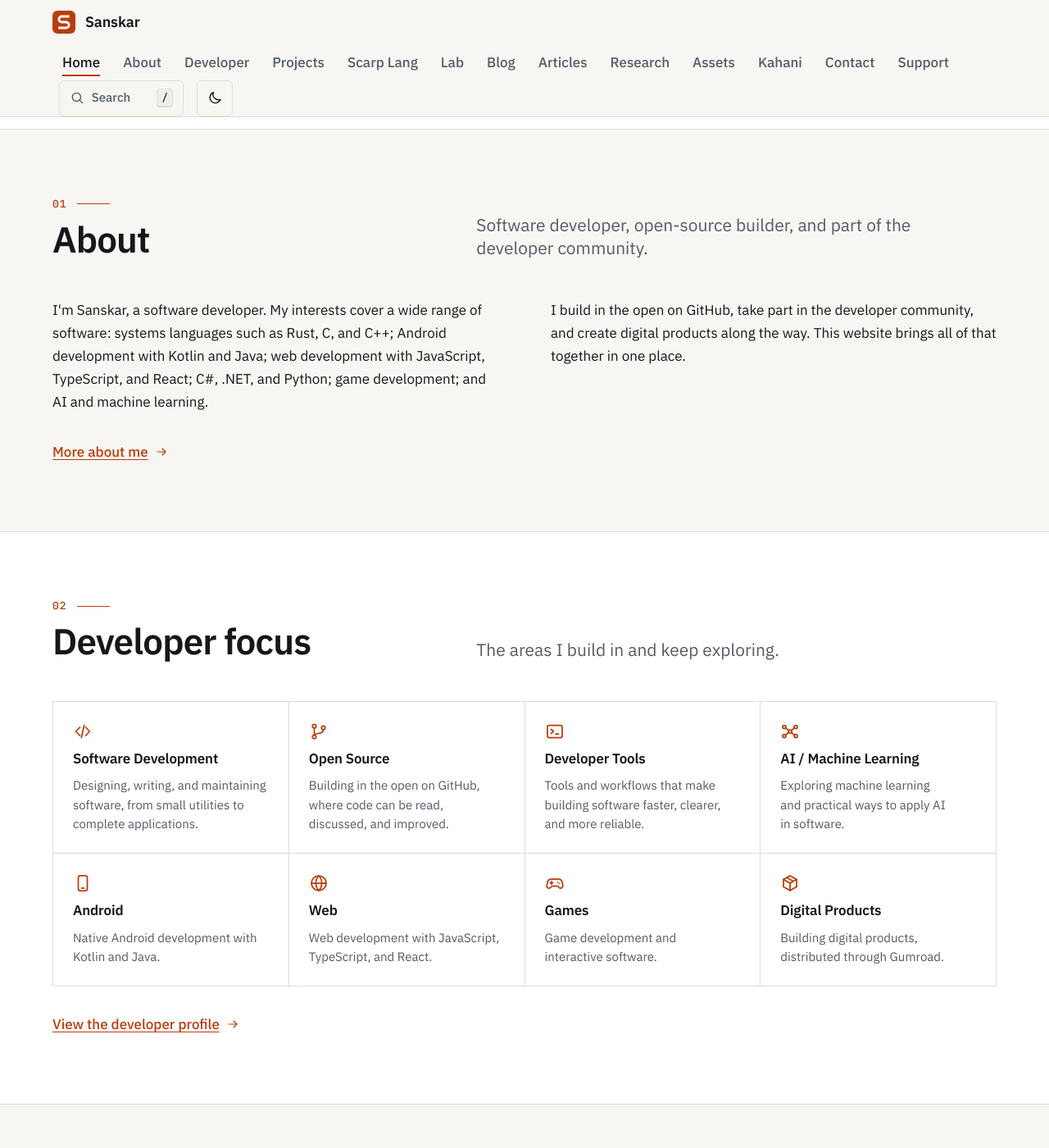
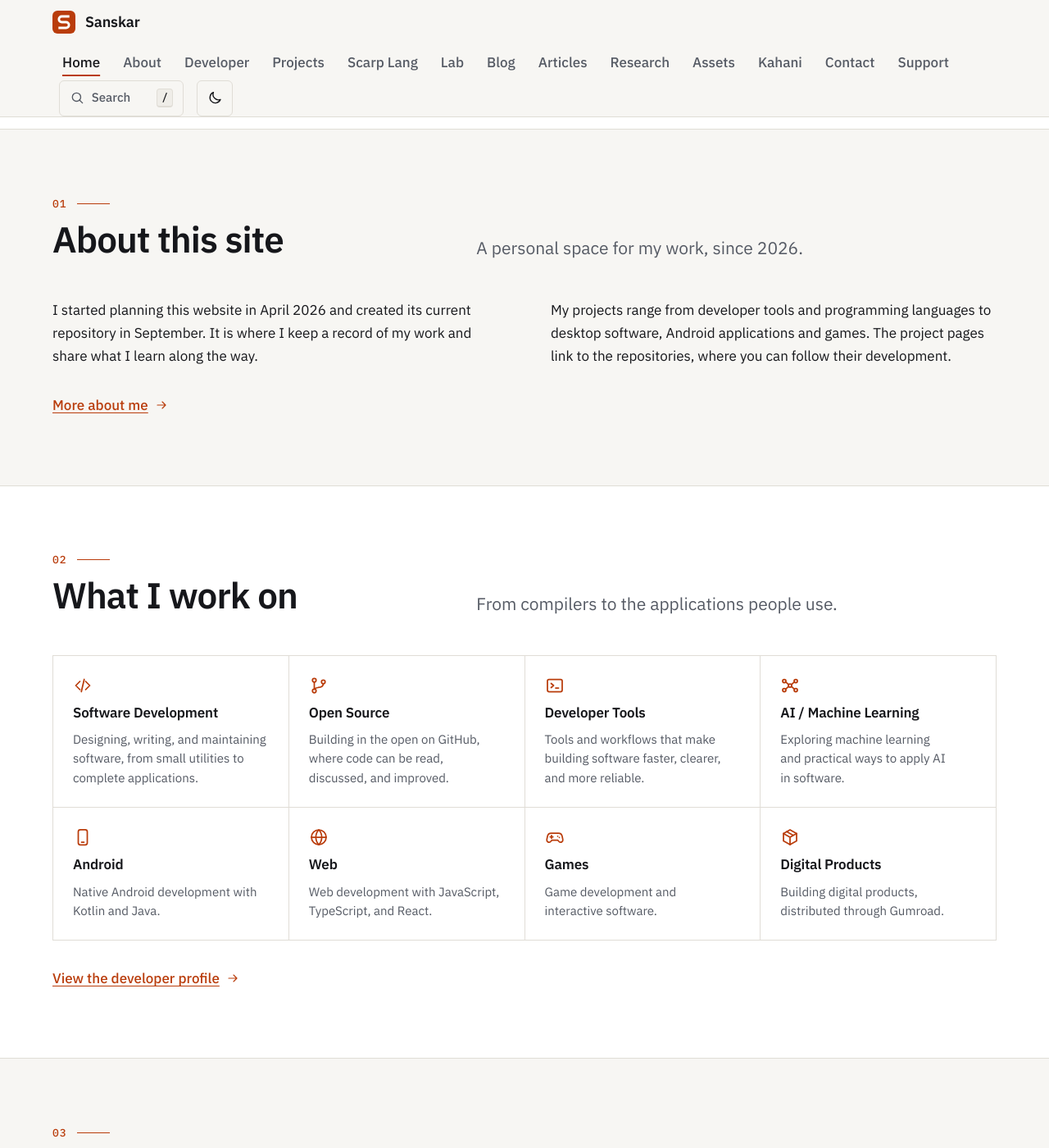
Before and after one commit to sanskarIN/sanskarIN.github.io, a Jekyll site: the page built from index.html, in a window 1280 px wide and 1400 px high, scrolled down 1546 px. Shown: the whole window at 82% size. Built offline with Jekyll 4.4.1, drawn with Linux system fonts in a browser that asks for light colours; some of the changed text lies outside the part shown.

Commit message:
Refine _includes/generated/home-sections.html

```diff
--- a/_includes/generated/home-sections.html
+++ b/_includes/generated/home-sections.html
@@ -2,12 +2,12 @@
 <section class="section">
   <div class="container">
     <div class="section-header">
-      <h2 class="section-title"><span class="section-title__index" aria-hidden="true">01</span>About</h2>
-      <p class="section-header__lead">Software developer, open-source builder, and part of the developer community.</p>
+      <h2 class="section-title"><span class="section-title__index" aria-hidden="true">01</span>About this site</h2>
+      <p class="section-header__lead">A personal space for my work, since 2026.</p>
     </div>
     <div class="split">
-      <p>I&#x27;m Sanskar, a software developer. My interests cover a wide range of software: systems languages such as Rust, C, and C++; Android development with Kotlin and Java; web development with JavaScript, TypeScript, and React; C#, .NET, and Python; game development; and AI and machine learning.</p>
-      <p>I build in the open on GitHub, take part in the developer community, and create digital products along the way. This website brings all of that together in one place.</p>
+      <p>I started planning this website in April 2026 and created its current repository in September. It is where I keep a record of my work and share what I learn along the way.</p>
+      <p>My projects range from developer tools and programming languages to desktop software, Android applications and games. The project pages link to the repositories, where you can follow their development.</p>
     </div>
     <p class="section-footer">{% include link.html url="/about/" label="More about me" class="text-link" arrow=true %}</p>
   </div>
@@ -16,8 +16,8 @@
 <section class="section section--surface">
   <div class="container">
     <div class="section-header">
-      <h2 class="section-title"><span class="section-title__index" aria-hidden="true">02</span>Developer focus</h2>
-      <p class="section-header__lead">The areas I build in and keep exploring.</p>
+      <h2 class="section-title"><span class="section-title__index" aria-hidden="true">02</span>What I work on</h2>
+      <p class="section-header__lead">From compilers to the applications people use.</p>
     </div>
     <ul class="feature-grid feature-grid--4" role="list">
       {%- for area in site.data.focus %}
@@ -35,8 +35,8 @@
 <section class="section">
   <div class="container">
     <div class="section-header">
-      <h2 class="section-title"><span class="section-title__index" aria-hidden="true">03</span>Technologies</h2>
-      <p class="section-header__lead">Languages, frameworks, and tools across my work and interests.</p>
+      <h2 class="section-title"><span class="section-title__index" aria-hidden="true">03</span>Tools and languages</h2>
+      <p class="section-header__lead">The technology behind my projects.</p>
     </div>
     {% include tech-list.html %}
   </div>
@@ -45,8 +45,8 @@
 <section class="section section--surface">
   <div class="container">
     <div class="section-header">
-      <h2 class="section-title"><span class="section-title__index" aria-hidden="true">04</span>Open source</h2>
-      <p class="section-header__lead">I publish code on GitHub, where it can be read, discussed, and improved in the open.</p>
+      <h2 class="section-title"><span class="section-title__index" aria-hidden="true">04</span>Selected projects</h2>
+      <p class="section-header__lead">Browse the source, releases and ongoing work.</p>
     </div>
     {%- assign gh = site.data.github %}
     {%- if gh and gh.featured.size > 0 %}
@@ -82,7 +82,7 @@
   <div class="container">
     <div class="section-header">
       <h2 class="section-title"><span class="section-title__index" aria-hidden="true">05</span>Blog</h2>
-      <p class="section-header__lead">Posts and images from me and from visitors. Anyone can write one.</p>
+      <p class="section-header__lead">Notes, tutorials and contributions from readers.</p>
     </div>
     {%- if site.posts.size > 0 %}
     <ul class="post-list">
@@ -100,8 +100,8 @@
 <section class="section section--surface">
   <div class="container">
     <div class="section-header">
-      <h2 class="section-title"><span class="section-title__index" aria-hidden="true">06</span>Developer community</h2>
-      <p class="section-header__lead">Places to follow along, read, and talk about software.</p>
+      <h2 class="section-title"><span class="section-title__index" aria-hidden="true">06</span>Elsewhere on the web</h2>
+      <p class="section-header__lead">Find my other profiles and technical discussions.</p>
     </div>
     {% include profile-list.html items=site.data.social.community variant="card" class="link-grid" %}
   </div>
@@ -110,8 +110,8 @@
 <section class="section">
   <div class="container">
     <div class="section-header">
-      <h2 class="section-title"><span class="section-title__index" aria-hidden="true">07</span>Support &amp; digital products</h2>
-      <p class="section-header__lead">If my work is useful to you, you can support it directly or browse my digital products.</p>
+      <h2 class="section-title"><span class="section-title__index" aria-hidden="true">07</span>Support and products</h2>
+      <p class="section-header__lead">Ways to support my work or explore my digital products.</p>
     </div>
     {% include profile-list.html group="products" variant="card" class="link-grid" %}
   </div>
@@ -120,8 +120,8 @@
 <section class="section section--surface">
   <div class="container">
     <div class="section-header">
-      <h2 class="section-title"><span class="section-title__index" aria-hidden="true">08</span>Contact</h2>
-      <p class="section-header__lead">Email is the best way to reach me: business addresses for professional inquiries, and the support address for help.</p>
+      <h2 class="section-title"><span class="section-title__index" aria-hidden="true">08</span>Get in touch</h2>
+      <p class="section-header__lead">For project questions, professional inquiries or support.</p>
     </div>
     <div class="contact-grid">
       {% include contact-card.html group="business" %}
```
